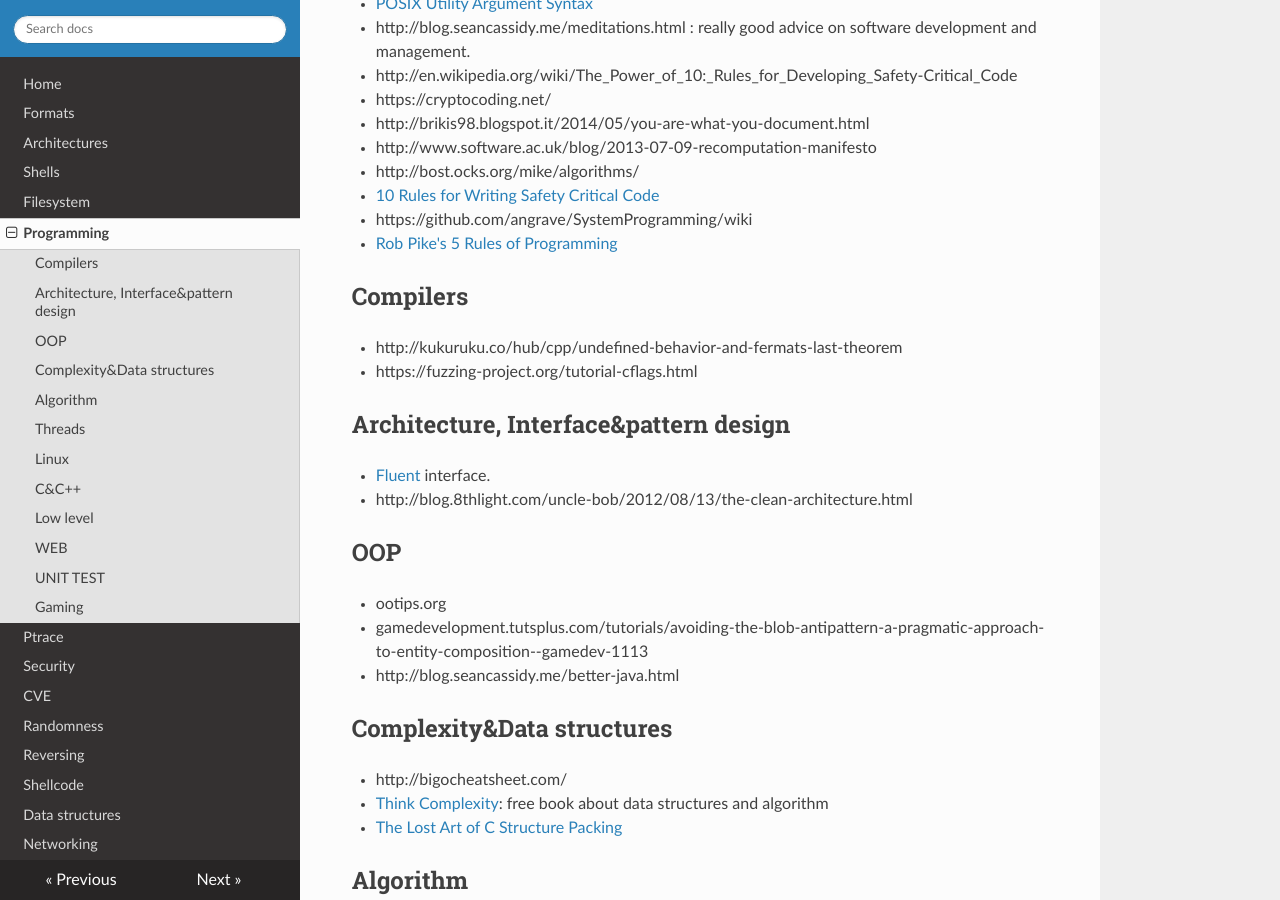
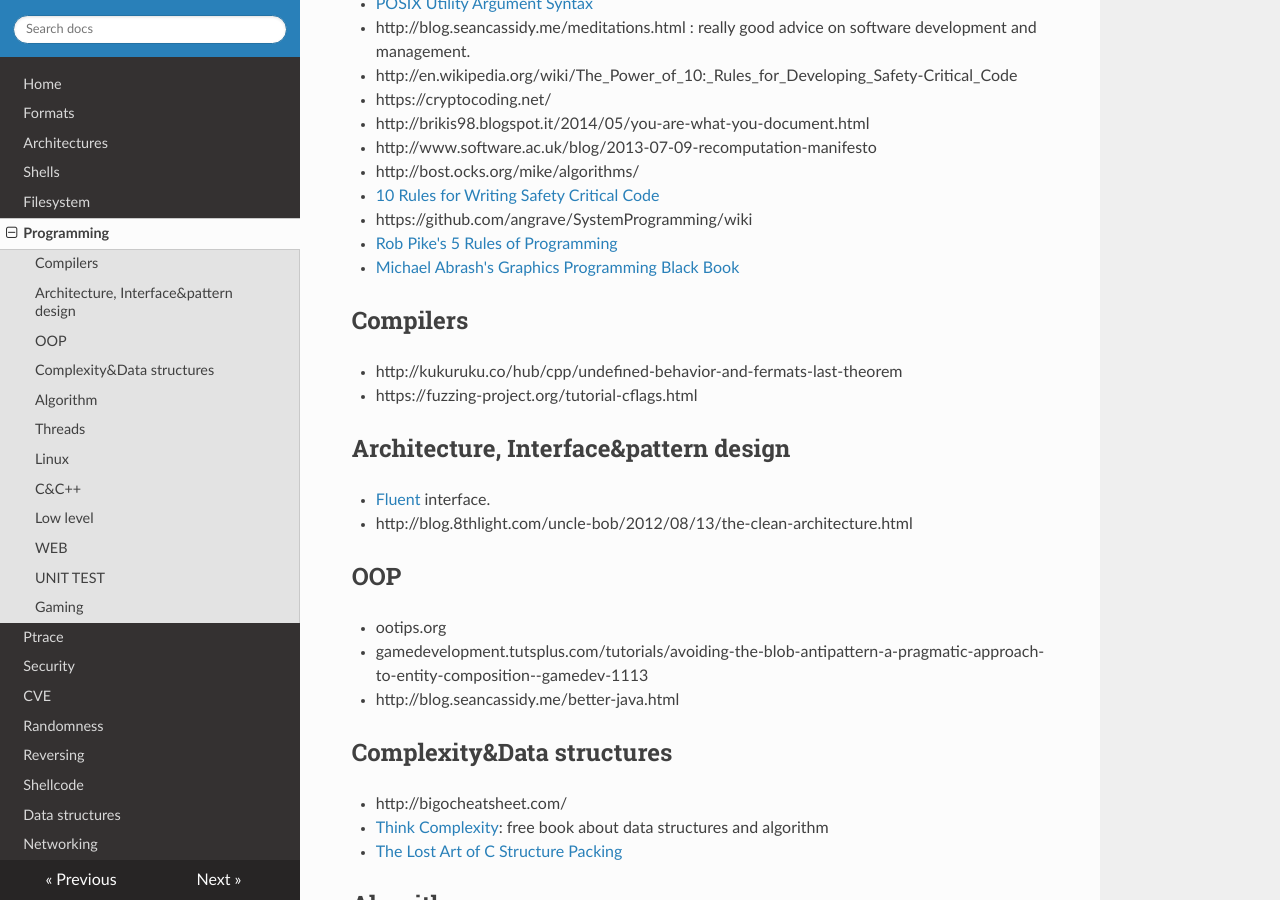
Before and after one commit to gipi/low-level, an MkDocs documentation site: the page built from docs/programming.md, in a window 1280 px wide and 900 px high, scrolled down 1082 px. Built offline with MkDocs 1.6.1, drawn with Linux system fonts in a browser that asks for light colours; nearby versions of some CDN libraries; old or Windows-style settings are respelled for this version of MkDocs.

Commit message:
Add link.

```diff
--- a/docs/programming.md
+++ b/docs/programming.md
@@ -47,6 +47,7 @@ From [Basics of the Unix Philosophy](http://catb.org/~esr/writings/taoup/html/ch
  - [10 Rules for Writing Safety Critical Code](http://spinroot.com/p10/)
  - https://github.com/angrave/SystemProgramming/wiki
  - [Rob Pike's 5 Rules of Programming](http://users.ece.utexas.edu/~adnan/pike.html)
+ - [Michael Abrash's Graphics Programming Black Book](https://github.com/jagregory/abrash-black-book)
 
 ## Compilers
 
```
